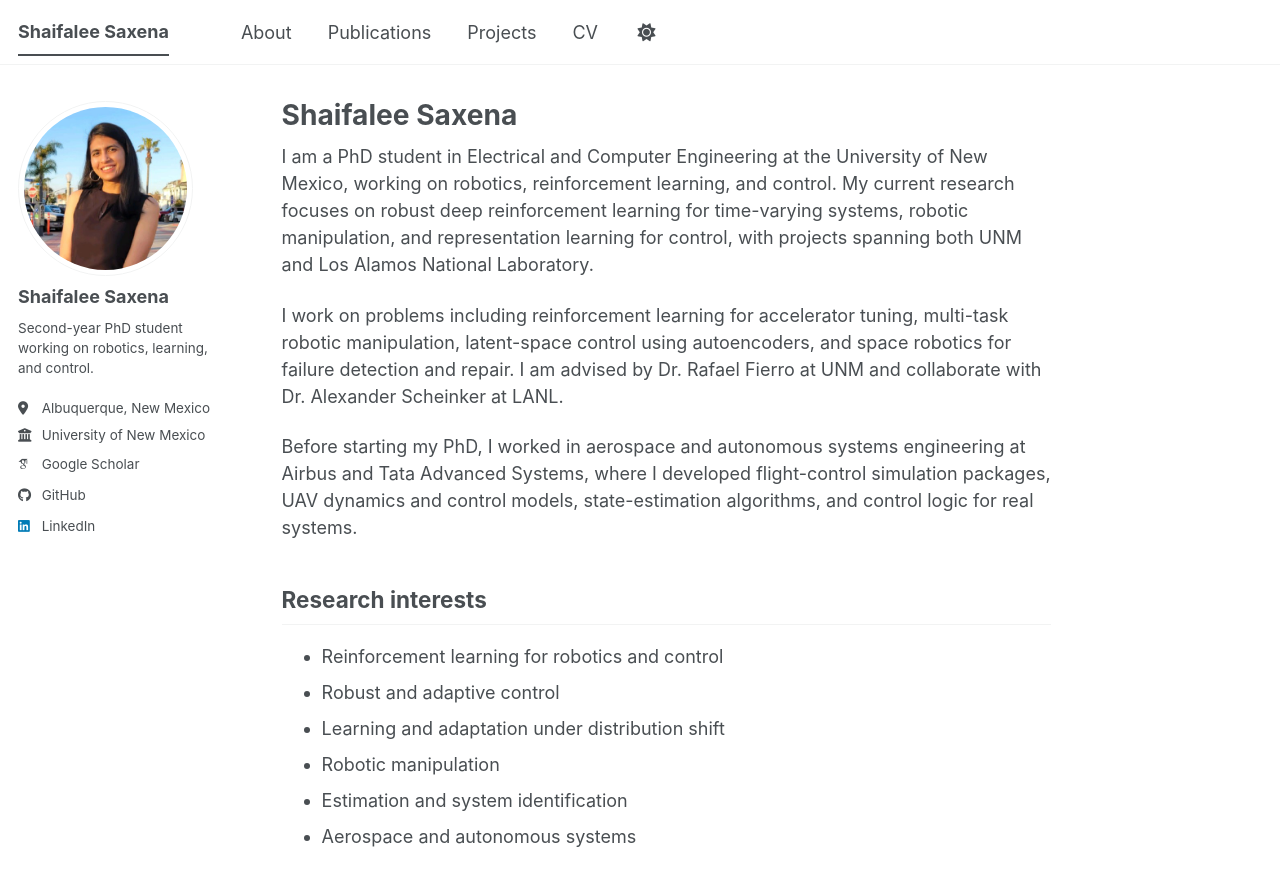
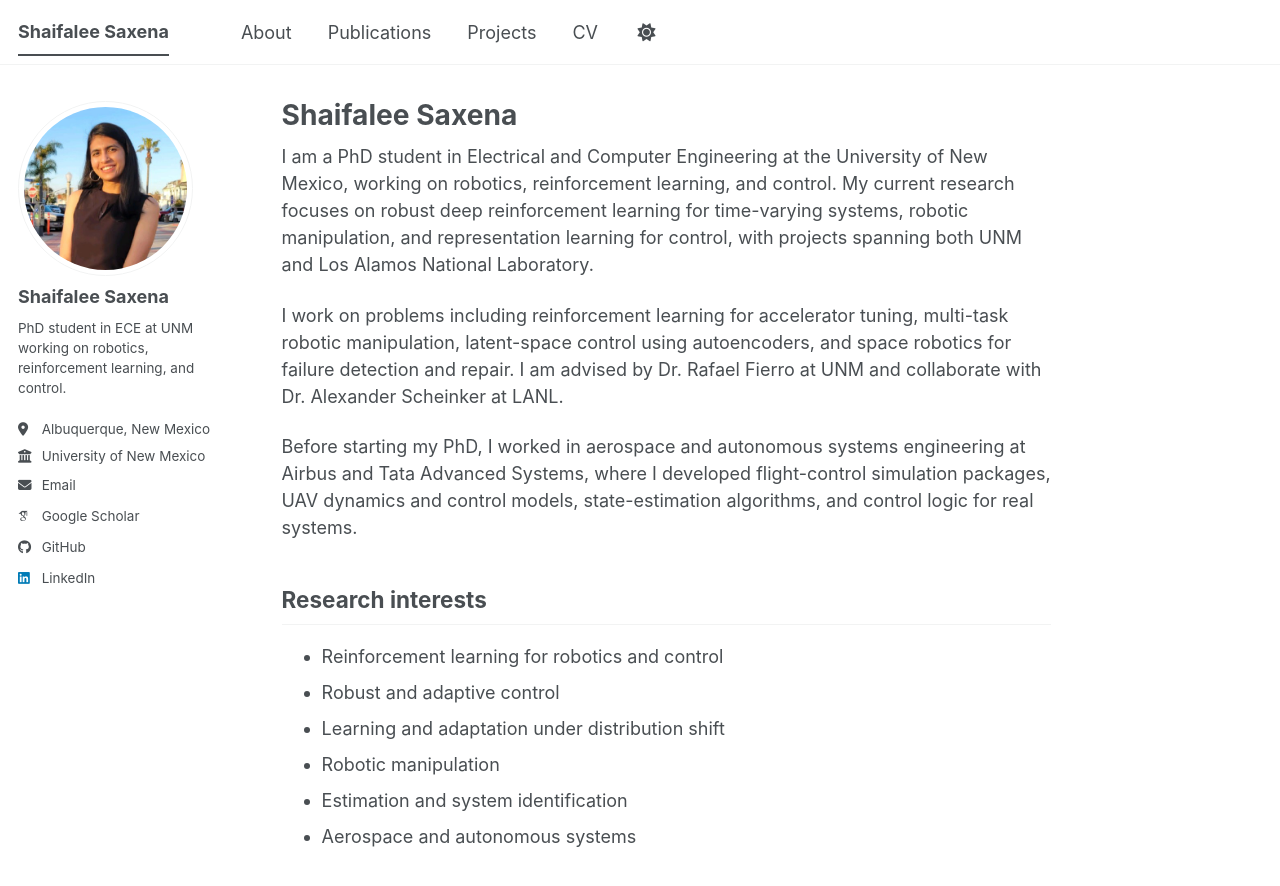
Before and after one commit to shaifaleesaxena/shaifaleesaxena.github.io, a Jekyll site: the page built from _pages/about.md, in a window 1280 px wide and 900 px high. Shown: the top 886 px of the window. Built offline with Jekyll 4.4.1, drawn with Linux system fonts in a browser that asks for light colours; some web fonts are replaced; a script bundle is joined from its source files by our own code; library files that are not in the unit come from our copies.

Commit message:
Update _config.yml

```diff
--- a/_config.yml
+++ b/_config.yml
@@ -3,7 +3,7 @@
 title: "Shaifalee Saxena"
 title_separator: "-"
 name: &name "Shaifalee Saxena"
-description: &description "Second-year PhD student working on robotics, reinforcement learning, and control."
+description: &description "PhD student in Electrical and Computer Engineering at the University of New Mexico working on robotics, reinforcement learning, and control."
 url: "https://shaifaleesaxena.github.io"
 baseurl: ""
 repository: "shaifaleesaxena/shaifaleesaxena.github.io"
@@ -11,11 +11,11 @@
 author:
   avatar: "profile.jpg"
   name: "Shaifalee Saxena"
-  bio: "Second-year PhD student working on robotics, learning, and control."
+  bio: "PhD student in ECE at UNM working on robotics, reinforcement learning, and control."
   location: "Albuquerque, New Mexico"
   employer: "University of New Mexico"
   uri:
-  email:
+  email: "shaifalees@lanl.gov"
   googlescholar: "https://scholar.google.com/citations?user=AimLmAcAAAAJ&hl=en"
   arxiv:
   orcid:
```
